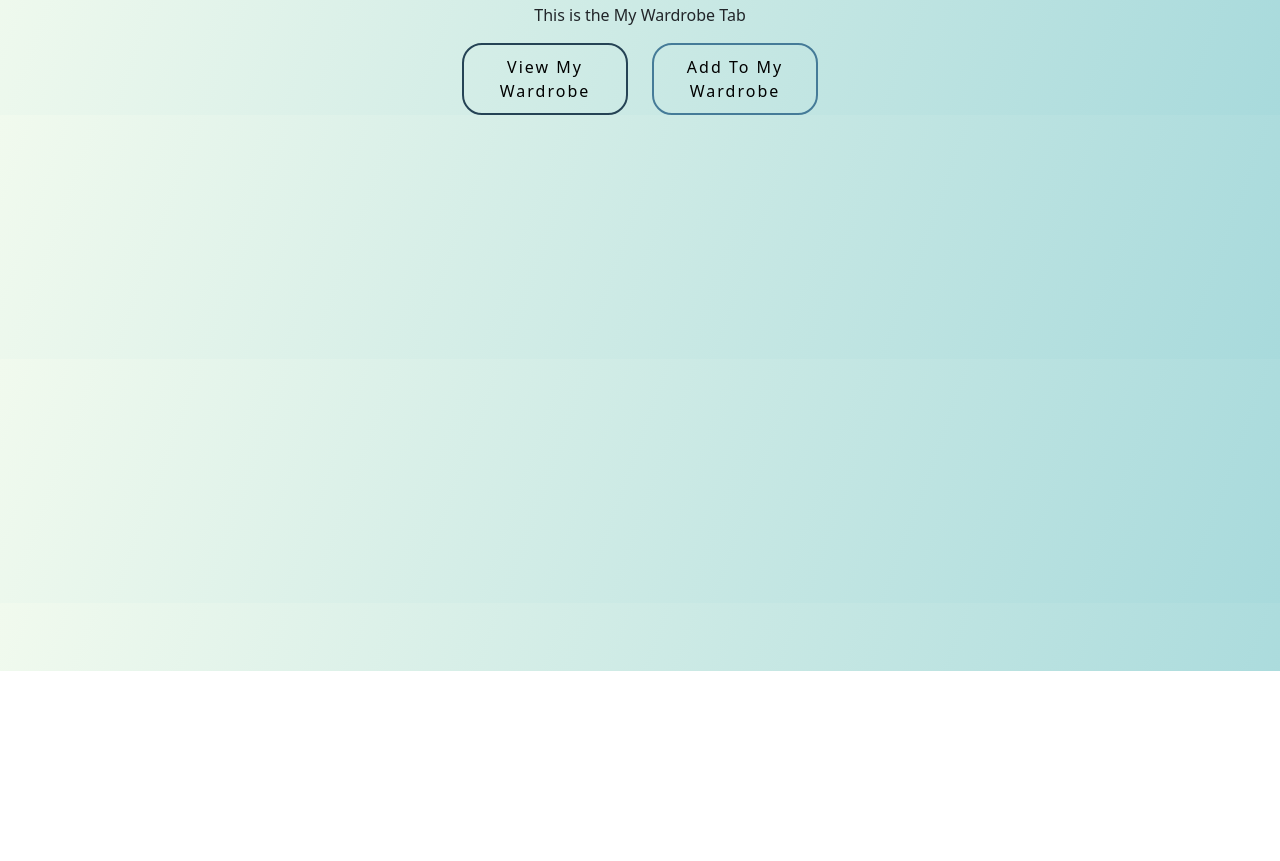
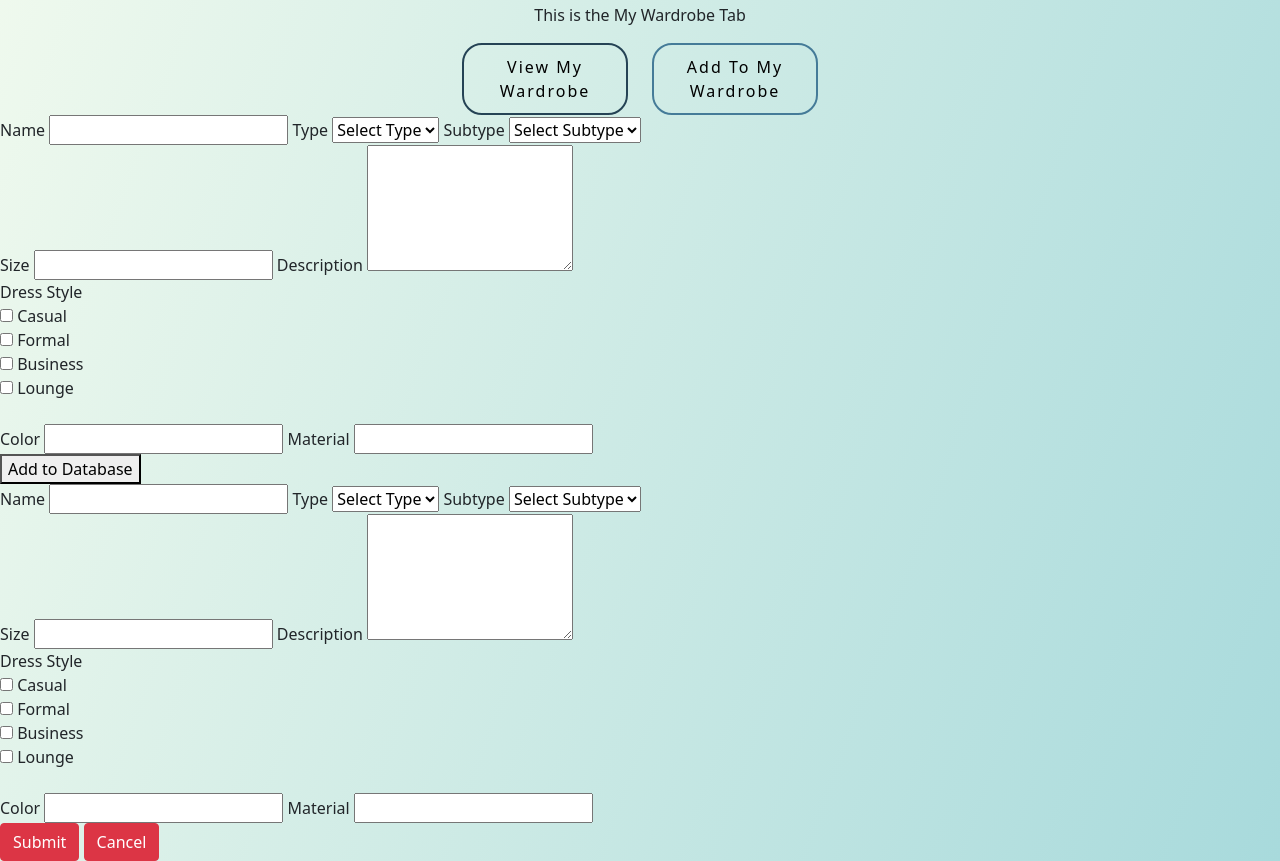
Before and after one commit to ccwilliams1/WeatherWear_FE, a plain HTML site: page public/tabs/myWardrobe/myWardrobe.html in a window 1280 px wide. Shown: the part 129-990 px from the top of the page. Before the commit the page ends 800 px from the top, so only its background shows below. Drawn offline with nearby package versions, Linux system fonts and the light colour scheme.

Commit message:
Changed redirects

```diff
--- a/public/tabs/myWardrobe/myWardrobe.html
+++ b/public/tabs/myWardrobe/myWardrobe.html
@@ -12,7 +12,7 @@
   <body>
     <nav class="navbar navbar-dark" style="background-color: #457b9d" >
       <div class="container-fluid">
-        <h2 class="navbar-brand mb-0" onclick="window.location.href = '../../index.html'">WeatherWear</h2>
+        <h2 class="navbar-brand mb-0" onclick="window.location.href = '../../home.html'">WeatherWear</h2>
         <ul class="nav justify-content-center">
           <li class="nav-item">
             <a class="nav-link" href="../myWardrobe/myWardrobe.html" style="color: white">My Wardrobe</a>
@@ -24,7 +24,7 @@
             <a class="nav-link" href="../calendar/calendar.html" style="color: white">Calendar</a>
           </li>
         </ul>
-        <form class="d-flex">
+        <form id = "search" class="d-flex">
           <input class="form-control me-2" type="search" placeholder="Location" aria-label="Search">
           <button class="btn btn-outline-light" type="submit">Search</button>
         </form>
@@ -56,40 +56,106 @@
 </div>
 <!-- Form to add a new item -->
 <div>
-  <form id="add-item-form" style="display: none; width: 50%; margin-left: 25%;">
-    <div class="form-group">
-      <label for="item-name">Item name:</label>
-      <input type="text" class="form-control" id="item-name" placeholder="Enter item name">
+  <form id="add-item-form">
+    <div class="form-row">
+      <div class="form-column">
+        <label for="name">Name</label>
+        <input type="text" id="name" name="name" required>
+
+        <label for="type">Type</label>
+        <select id="type-add" name="type" required>
+          <option value="">Select Type</option>
+          <option value="Shirt">Shirt</option>
+          <option value="Pants">Pants</option>
+          <option value="Shoes">Shoes</option>
+          <option value="Outerwear">Outerwear</option>
+
+          <!-- Add more options as needed -->
+        </select>
+
+        <label for="subtype">Subtype</label>
+        <select id="subtype-add" name="subtype">
+          <option value="">Select Subtype</option>
+          <!-- Add more options as needed -->
+        </select>
+      </div>
+      <div class="form-column">
+        <label for="size">Size</label>
+        <input type="text" id="size" name="size">
+
+        <label for="description">Description</label>
+        <textarea id="description" name="description" rows="5" required></textarea>
+      </div>
+      <div class="form-column">
+        <label>Dress Style</label>
+        <br>
+        <div class="dress-style-label"><input type="checkbox" name="dress_style" value="Casual"> Casual</div>
+        <div class="dress-style-label"><input type="checkbox" name="dress_style" value="Formal"> Formal</div>
+        <div class="dress-style-label"><input type="checkbox" name="dress_style" value="Business"> Business</div>
+        <div class="dress-style-label"><input type="checkbox" name="dress_style" value="Lounge"> Lounge</div>
+        <br>
+        <label for="color">Color</label>
+        <input type="text" id="color" name="color">
+
+        <label for="material">Material</label>
+        <input type="text" id="material" name="material">
+      </div>
     </div>
-    <div class="form-group">
-      <label for="item-type">Item type:</label>
-      <select class="form-control" id="item-type">
-        <option value="shirt">Shirt</option>
-        <option value="pants">Pants</option>
-        <option value="shoes">Shoes</option>
-        <option value="accessory">Accessory</option>
-      </select>
+    <div class="button-container">
+      <button type="submit">Add to Database</button>
     </div>
-    <button type="submit" class="btn btn-danger">Submit</button>
   </form>
 </div>
 <!-- Form to edit a new item -->
 <div>
-  <form id="edit-item-form" style="display: none; width: 50%; margin-left: 25%;">
-    <div class="form-group">
-      <label for="item-name">Item name:</label>
-      <input type="text" class="form-control" id="item-name" placeholder="Enter item name">
+  <form id="edit-item-form">
+    <div class="form-row">
+      <div class="form-column">
+        <label for="name">Name</label>
+        <input type="text" id="name" name="name" required>
+
+        <label for="type">Type</label>
+        <select id="type-edit" name="type" required>
+          <option value="">Select Type</option>
+          <option value="Shirt">Shirt</option>
+          <option value="Pants">Pants</option>
+          <option value="Shoes">Shoes</option>
+          <option value="Outerwear">Outerwear</option>
+
+          <!-- Add more options as needed -->
+        </select>
+
+        <label for="subtype">Subtype</label>
+        <select id="subtype-edit" name="subtype">
+          <option value="">Select Subtype</option>
+          <!-- Add more options as needed -->
+        </select>
+      </div>
+      <div class="form-column">
+        <label for="size">Size</label>
+        <input type="text" id="size" name="size">
+
+        <label for="description">Description</label>
+        <textarea id="description" name="description" rows="5" required></textarea>
+      </div>
+      <div class="form-column">
+        <label>Dress Style</label>
+        <br>
+        <div class="dress-style-label"><input type="checkbox" name="dress_style" value="Casual"> Casual</div>
+        <div class="dress-style-label"><input type="checkbox" name="dress_style" value="Formal"> Formal</div>
+        <div class="dress-style-label"><input type="checkbox" name="dress_style" value="Business"> Business</div>
+        <div class="dress-style-label"><input type="checkbox" name="dress_style" value="Lounge"> Lounge</div>
+        <br>
+        <label for="color">Color</label>
+        <input type="text" id="color" name="color">
+
+        <label for="material">Material</label>
+        <input type="text" id="material" name="material">
+      </div>
     </div>
-    <div class="form-group">
-      <label for="item-type">Item type:</label>
-      <select class="form-control" id="item-type">
-        <option value="shirt">Shirt</option>
-        <option value="pants">Pants</option>
-        <option value="shoes">Shoes</option>
-        <option value="accessory">Accessory</option>
-      </select>
-    </div>
-    <button type="submit" class="btn btn-danger">Submit</button>
-    <button id="cancel" type="button" class="btn btn-danger">Cancel</button>
+    <div class="button-container">
+      <button type="submit" class="btn btn-danger">Submit</button>
+      <button id="cancel" type="button" class="btn btn-danger">Cancel</button>    </div>
+  </form>
   </form>
 </div>
```
Also changed, not shown: public/tabs/calendar/calendar.html (+1 -1 lines).
